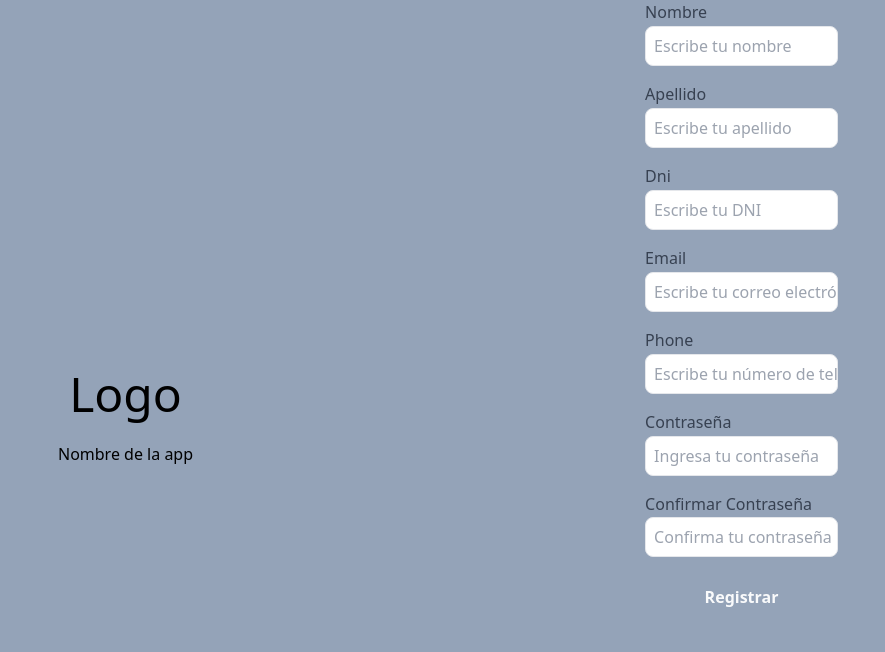
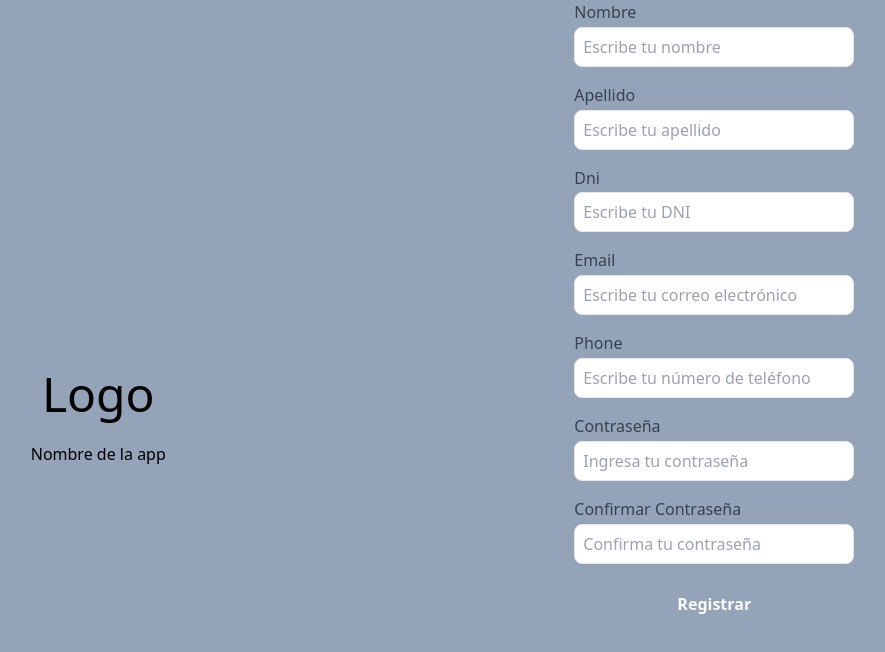
Before and after one commit to Dev-Sphere-Hub/Dev-Sphere-Carpincho-Security, a React (Vite) app in the folder client/: page /register in a window 1280 px wide. Shown: the top 652 px of the page, without its empty margins (180-1065 px from the left). Built offline with nearby package versions, Linux system fonts and the light colour scheme.

Commit message:
Se traen cambios de la rama de guille nuevamente

```diff
--- a/client/src/pages/Register/index.jsx
+++ b/client/src/pages/Register/index.jsx
@@ -28,11 +28,13 @@ const Register = () => {
         phone: data.phone,
         documentId: data.documentId
       }
+
       const response = await axios.post(endpoints.register, payload, {
         headers: {
           'Content-Type': 'application/json'
         }
       })
+
       const responseData = response.data
       console.log(responseData)
       const token = responseData.data.token
@@ -55,7 +57,7 @@ const Register = () => {
         </div>
       </div>
       <div className=''>
-        <form className='w-full px-[10%]' onSubmit={handleSubmit(onSubmit)}>
+        <form className='w-full px-[10%] lg:w-[350px]' onSubmit={handleSubmit(onSubmit)}>
           <InputForm
             label='Nombre'
             placeholder='Escribe tu nombre'
@@ -107,7 +109,7 @@ const Register = () => {
           <InputForm
             label='Phone'
             placeholder='Escribe tu número de teléfono'
-            type='tel'
+            type='number'
             register={register('phone', {
               required: 'Por favor, ingresa tu número de teléfono',
               minLength: {
@@ -153,7 +155,7 @@ const Register = () => {
           <Button
             type='submit'
             text={isLoading ? 'Cargando...' : 'Registrar'}
-            onClick={handleSubmit(onSubmit)}
+
           />
         </form>
       </div>
--- a/client/src/routes/AppRoutes.jsx
+++ b/client/src/routes/AppRoutes.jsx
@@ -20,7 +20,7 @@ const AppRoutes = () => {
       <Route path='/' element={<LandinPage />} />
       {
         logged === true &&
-          <Route path='/profile' element='' />
+          <Route path='/historial' element='' />
       }
       <Route path='/novedades' element={<GuardianJournal />} />
 
```
